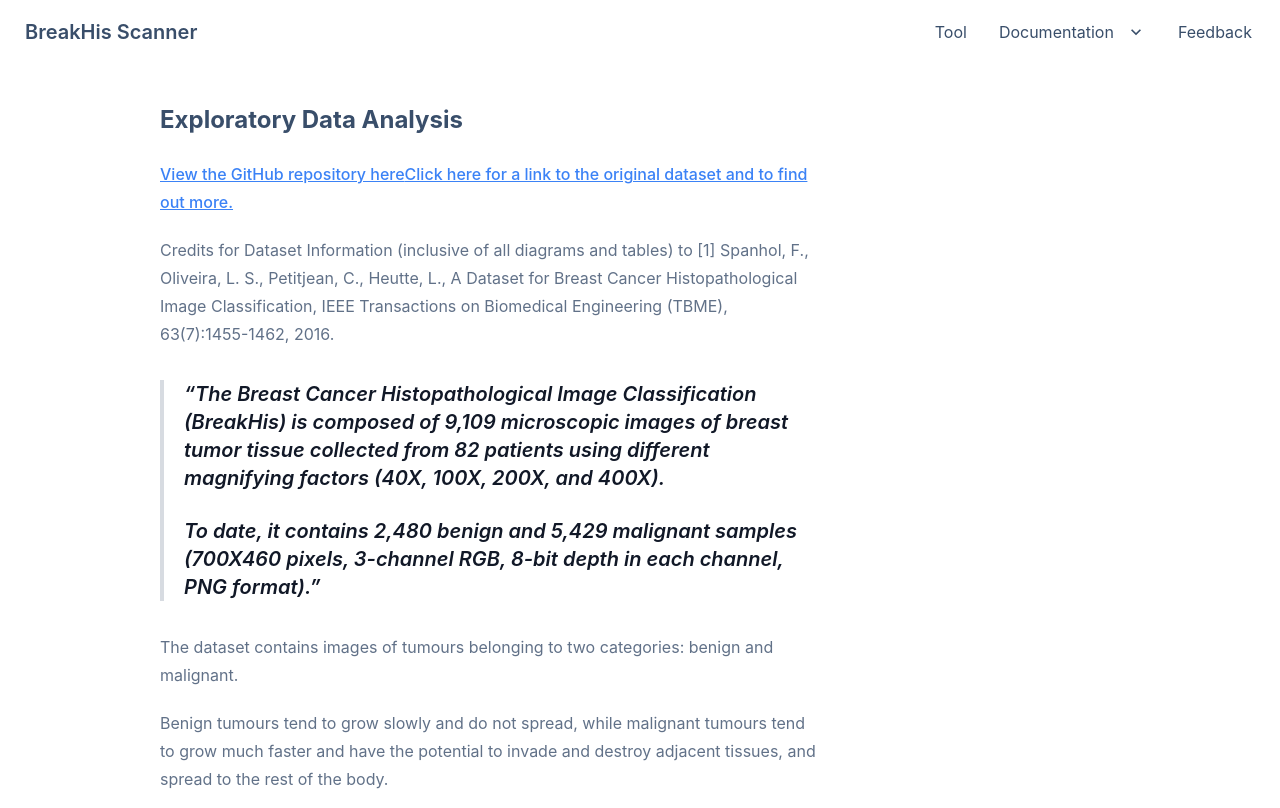
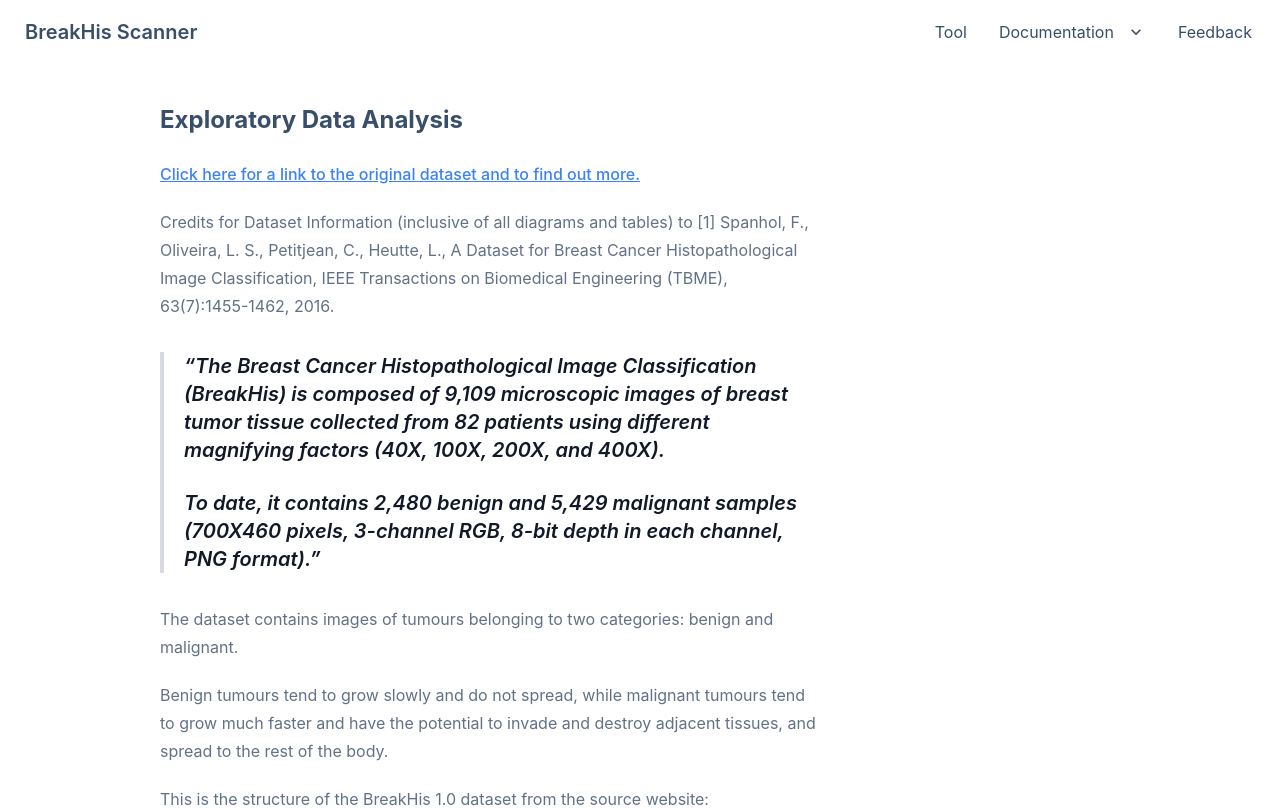
Before and after one commit to orangeguppy/BreakHisScanner, a React (Create React App) app: page /eda in a window 1280 px wide. Shown: the top 808 px of the page. Built offline with nearby package versions, Linux system fonts and the light colour scheme.

Commit message:
Changed EDA page

```diff
--- a/src/pages/EDA.js
+++ b/src/pages/EDA.js
@@ -27,7 +27,6 @@
     <div>
       <article class="prose mx-40 mt-10">
         <h2>Exploratory Data Analysis</h2>
-        <a href="https://web.inf.ufpr.br/vri/databases/breast-cancer-histopathological-database-breakhis/" target="_blank" class="text-blue-500 hover:underline">View the GitHub repository here</a>
         <a href="https://web.inf.ufpr.br/vri/databases/breast-cancer-histopathological-database-breakhis/" target="_blank" class="text-blue-500 hover:underline">Click here for a link to the original dataset and to find out more.</a>
         <p>Credits for Dataset Information (inclusive of all diagrams and tables) to [1] Spanhol, F., Oliveira, L. S., Petitjean, C., Heutte, L., A Dataset for Breast Cancer Histopathological Image Classification, IEEE Transactions on Biomedical Engineering (TBME), 63(7):1455-1462, 2016.</p>
         <blockquote class="text-xl italic font-semibold text-gray-900 dark:text-white">
```
